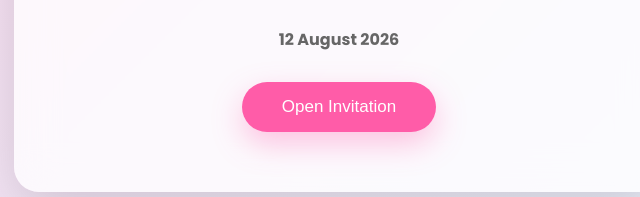
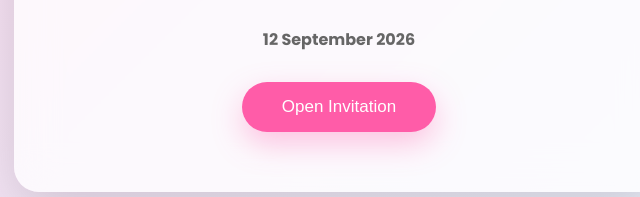
Before and after one commit to 30Gbla/Rama-Salieu-Wedding, a plain HTML site: page index.html in a window 1280 px wide. Shown: the part 504-701 px from the top of the page, 301-941 px from the left. Drawn offline with Linux system fonts and the light colour scheme.

Commit message:
Update index.html

```diff
--- a/index.html
+++ b/index.html
@@ -41,7 +41,7 @@
 
         <p>Invite You To Celebrate Their Wedding</p>
 
-        <h4>12 August 2026</h4>
+        <h4>12 September 2026</h4>
 
         <button id="enterSite" class="btn">
 
@@ -101,7 +101,7 @@
 
         <h1>Salieu Gbla</h1>
 
-        <h3>12 August 2026</h3>
+        <h3>12 September 2026</h3>
 
         <a href="#countdown" class="btn">
 
```
